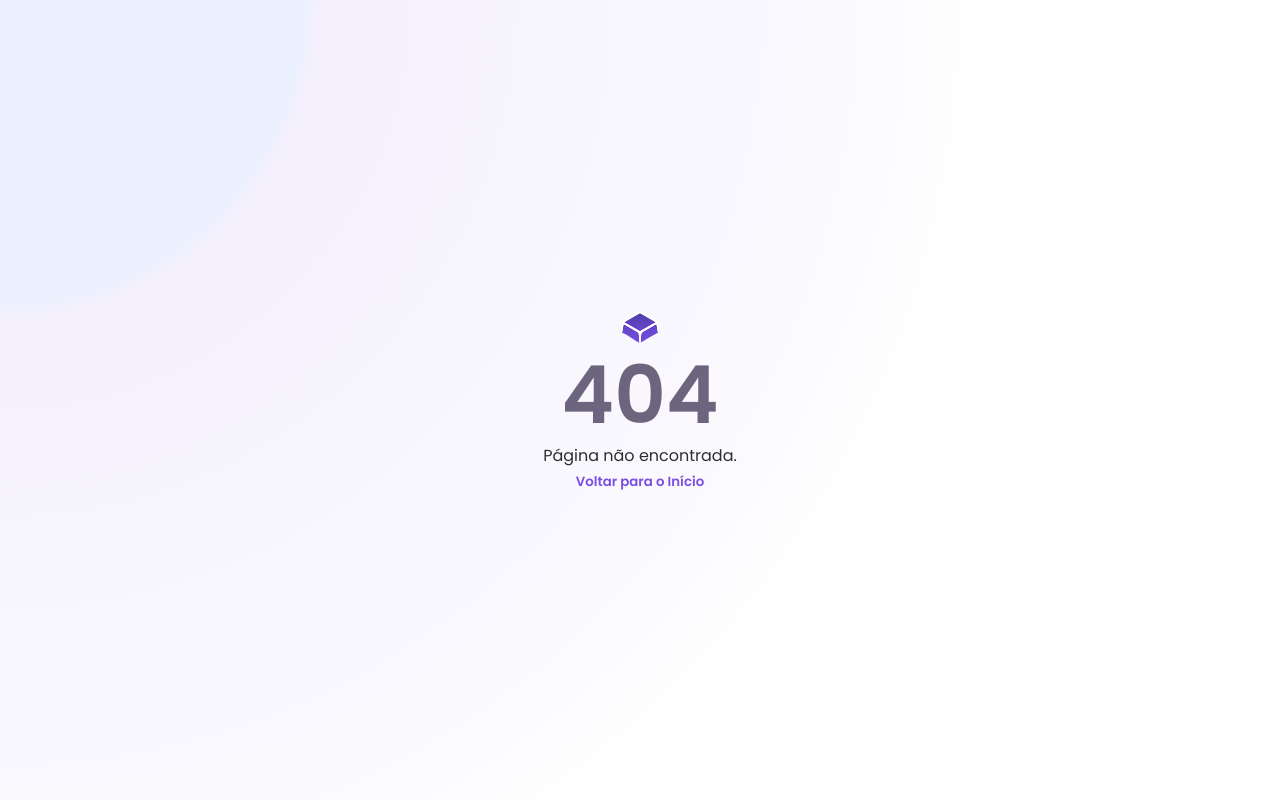
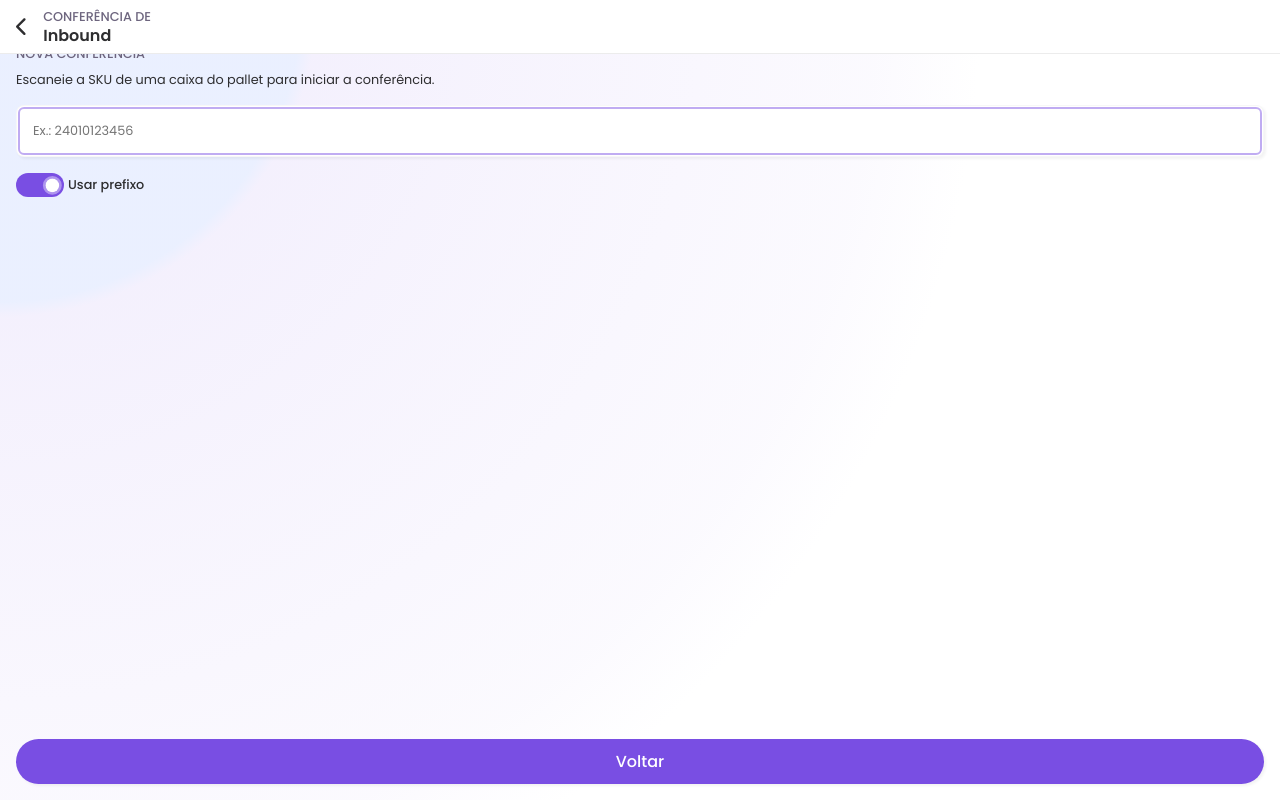
Before and after one commit to wduos/inspectr-react, a React (Vite) app: page /inbound in a window 1280 px wide. Before the commit this address had no page. Built offline with nearby package versions, Linux system fonts and the light colour scheme.

Commit message:
added Header

```diff
--- a/src/App.jsx
+++ b/src/App.jsx
@@ -1,16 +1,16 @@
 import { Routes, Route } from "react-router-dom";
 import Home from "./pages/Home/Home";
 import NotFound from "./pages/NotFound/NotFound";
-import Compare from "./pages/Compare/Compare";
-import ListSKU from "./pages/ListSKU/ListSKU";
+import Inbound from "./pages/Inbound/Inbound";
+import ListSKU from "./pages/Outbound/Outbound";
 
 export default function App() {
   return (
     <>
       <Routes>
         <Route path="/" element={<Home />} />
-        <Route path="/compare-sku" element={<Compare />} />
-        <Route path="/list-sku" element={<ListSKU />} />
+        <Route path="/inbound" element={<Inbound />} />
+        <Route path="/outbound" element={<ListSKU />} />
         <Route path="*" element={<NotFound />} />
       </Routes>
     </>
--- /dev/null
+++ b/src/components/Header/Header.css
@@ -0,0 +1,38 @@
+.Header {
+  position: fixed;
+  top: 0;
+  left: 0;
+  display: flex;
+  align-items: center;
+  gap: 0.35rem;
+  padding: 0.5rem 0.35rem;
+  width: 100%;
+  background-color: white;
+  border-bottom: solid 1px rgba(0, 0, 0, 0.075);
+}
+
+.Header a {
+  display: flex;
+  align-items: center;
+  justify-content: center;
+  width: 2rem;
+  height: 2rem;
+  text-decoration: none;
+}
+.Header a svg {
+  fill: var(--dark);
+}
+
+.Header h3 {
+  text-transform: uppercase;
+  font-size: 0.8rem;
+  color: var(--dim);
+  font-weight: 600;
+  line-height: 1.1rem;
+}
+.Header h2 {
+  font-size: 1rem;
+  color: var(--dark);
+  font-weight: 700;
+  line-height: 1.2rem;
+}
--- /dev/null
+++ b/src/components/Header/Header.jsx
@@ -0,0 +1,18 @@
+import { Link } from "react-router-dom";
+import "./Header.css";
+
+export default function Header({ titleTop, titleBottom, backToUrl }) {
+  return (
+    <header className="Header">
+      <Link to={backToUrl}>
+        <svg xmlns="http://www.w3.org/2000/svg" viewBox="0 0 320 512">
+          <path d="M9.4 233.4c-12.5 12.5-12.5 32.8 0 45.3l192 192c12.5 12.5 32.8 12.5 45.3 0s12.5-32.8 0-45.3L77.3 256 246.6 86.6c12.5-12.5 12.5-32.8 0-45.3s-32.8-12.5-45.3 0l-192 192z" />
+        </svg>
+      </Link>
+      <div>
+        <h3>{titleTop}</h3>
+        <h2>{titleBottom}</h2>
+      </div>
+    </header>
+  );
+}
--- a/src/pages/Home/Home.jsx
+++ b/src/pages/Home/Home.jsx
@@ -14,7 +14,7 @@ export default function Home() {
       ),
       description:
         "Escaneie e garanta que cada pallet conferido contenha apenas uma SKU.",
-      url: "/compare-sku",
+      url: "/inbound",
     },
     {
       titleTop: "Conferência de",
@@ -26,7 +26,7 @@ export default function Home() {
       ),
       description:
         "Identifique as SKUs presentes no pallet e contabilize o número de caixas.",
-      url: "/list-sku",
+      url: "/outbound",
     },
   ];
 
@@ -55,13 +55,8 @@ export default function Home() {
           target="_blank"
           rel="noopener noreferrer"
         >
-          <svg
-            id="Layer_1"
-            viewBox="0 0 24 24"
-            xmlns="http://www.w3.org/2000/svg"
-            data-name="Layer 1"
-          >
-            <path d="m18.5 1h-13c-3.033 0-5.5 2.467-5.5 5.5v11c0 3.032 2.468 5.5 5.5 5.5h13c3.032 0 5.5-2.468 5.5-5.5v-11c0-3.033-2.468-5.5-5.5-5.5zm-9 2c.828 0 1.5.672 1.5 1.5s-.672 1.5-1.5 1.5-1.5-.672-1.5-1.5.672-1.5 1.5-1.5zm-5 0c.828 0 1.5.672 1.5 1.5s-.672 1.5-1.5 1.5-1.5-.672-1.5-1.5.672-1.5 1.5-1.5zm16.5 14.5c0 1.379-1.121 2.5-2.5 2.5h-13c-1.379 0-2.5-1.121-2.5-2.5v-9.5h18zm-14.176-1.489c-.539-.537-.824-1.225-.824-1.956s.285-1.419.803-1.936l1.68-1.68c.586-.586 1.535-.586 2.121 0s.586 1.535 0 2.121l-1.49 1.49 1.425 1.367c.599.573.618 1.522.044 2.12-.573.599-1.525.617-2.12.044l-1.638-1.571zm6.572-3.45c-.586-.586-.586-1.535 0-2.121s1.535-.586 2.121 0l1.681 1.681c.517.516.802 1.203.802 1.935s-.285 1.419-.803 1.936l-1.659 1.592c-.595.573-1.548.555-2.12-.044-.574-.598-.555-1.547.044-2.12l1.425-1.367-1.49-1.49z" />
+          <svg xmlns="http://www.w3.org/2000/svg" viewBox="0 0 576 512">
+            <path d="M360.8 1.2c-17-4.9-34.7 5-39.6 22l-128 448c-4.9 17 5 34.7 22 39.6s34.7-5 39.6-22l128-448c4.9-17-5-34.7-22-39.6zm64.6 136.1c-12.5 12.5-12.5 32.8 0 45.3l73.4 73.4-73.4 73.4c-12.5 12.5-12.5 32.8 0 45.3s32.8 12.5 45.3 0l96-96c12.5-12.5 12.5-32.8 0-45.3l-96-96c-12.5-12.5-32.8-12.5-45.3 0zm-274.7 0c-12.5-12.5-32.8-12.5-45.3 0l-96 96c-12.5 12.5-12.5 32.8 0 45.3l96 96c12.5 12.5 32.8 12.5 45.3 0s12.5-32.8 0-45.3L77.3 256 150.6 182.6c12.5-12.5 12.5-32.8 0-45.3z" />
           </svg>
         </a>
       </small>
--- a/src/pages/Compare/Compare.css
+++ b/src/pages/Inbound/Inbound.css
@@ -1,8 +1,8 @@
-.Compare {
+.Inbound {
   padding: 1rem;
 }
 
-.Compare svg {
+.Inbound svg {
   fill: var(--accent-opaque-1);
 }
 
--- a/src/pages/Compare/Compare.jsx
+++ b/src/pages/Inbound/Inbound.jsx
@@ -1,9 +1,10 @@
-import "./Compare.css";
+import "./Inbound.css";
 import { useState, useRef, useEffect } from "react";
 import { Link } from "react-router-dom";
 import Toast from "../../components/Toast/Toast";
+import Header from "../../components/Header/Header";
 
-export default function Compare() {
+export default function Inbound() {
   const [sku, setSku] = useState("");
   const [usePrefix, setUsePrefix] = useState(true);
   const [toastTitle, setToastTitle] = useState("");
@@ -69,7 +70,8 @@ export default function Compare() {
   }
 
   return (
-    <div className="Compare">
+    <div className="Inbound">
+      <Header titleTop="Conferência de" titleBottom="Inbound" backToUrl="/" />
       <h1 className="page-title">
         <svg viewBox="0 0 24 24">
           <path d="M18.581,2.14,12.316.051a1,1,0,0,0-.632,0L5.419,2.14A4.993,4.993,0,0,0,2,6.883V12c0,7.563,9.2,11.74,9.594,11.914a1,1,0,0,0,.812,0C12.8,23.74,22,19.563,22,12V6.883A4.993,4.993,0,0,0,18.581,2.14ZM16.718,9.717l-4.272,4.272a1.873,1.873,0,0,1-1.335.553h-.033a1.872,1.872,0,0,1-1.345-.6l-2.306-2.4A1,1,0,1,1,8.868,10.16L11.112,12.5,15.3,8.3a1,1,0,0,1,1.414,1.414Z" />
--- a/src/pages/ListSKU/ListSKU.jsx
+++ /dev/null
@@ -1,9 +0,0 @@
-import "./ListSKU.css";
-
-export default function ListSKU() {
-  return (
-    <>
-      <h1>ListSKU</h1>
-    </>
-  );
-}
--- /dev/null
+++ b/src/pages/Outbound/Outbound.jsx
@@ -0,0 +1,9 @@
+import "./Outbound.css";
+
+export default function Outbound() {
+  return (
+    <>
+      <h1>Outbound</h1>
+    </>
+  );
+}
```
Also changed, not shown: src/pages/Outbound/Outbound.css (added).
